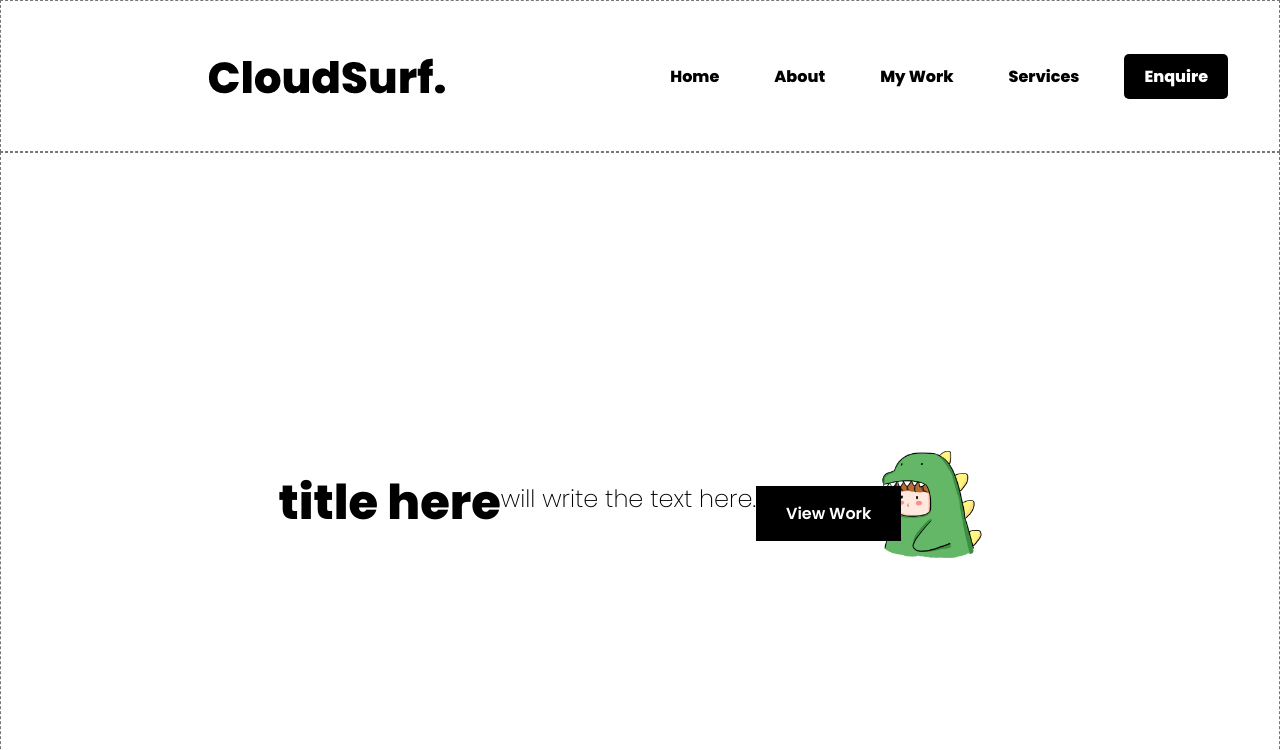
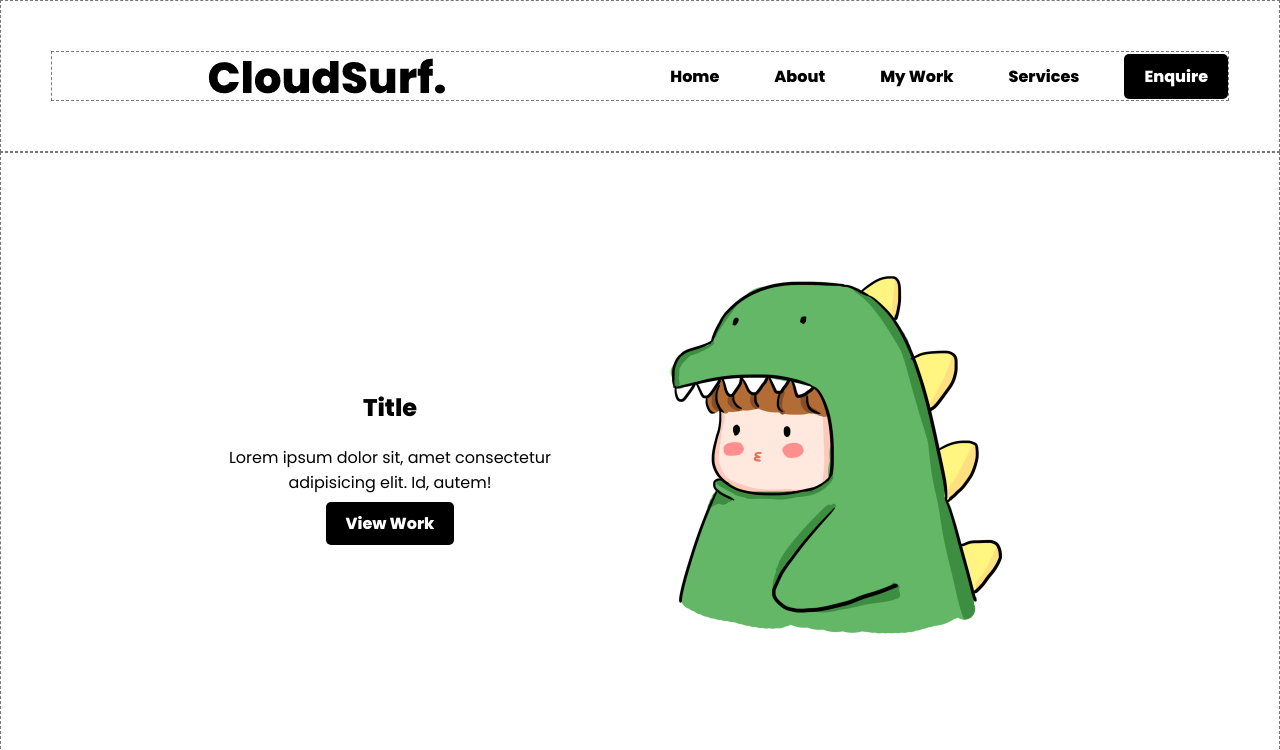
Before and after one commit to jordanleegraham17/CloudSurfWebDesigns, a plain HTML site: page index.html in a window 1280 px wide. Shown: the top 750 px of the page. Drawn offline with Linux system fonts and the light colour scheme.

Commit message:
Changes to banner content html and styling

```diff
--- a/index.html
+++ b/index.html
@@ -27,10 +27,14 @@
         </div>
       </section>
       <section class="section-banner">
-        <div class="banner-content">
-          <h1>title here</h1>
-          <p>will write the text here.</p>
+        <div class="banner-content-left">
+          <h1>Title</h1>
+          <p>
+            Lorem ipsum dolor sit, amet consectetur adipisicing elit. Id, autem!
+          </p>
           <a href="#" class="hero-button">View Work</a>
+        </div>
+        <div class="banner-content-right">
           <img
             src="images/avatar.png"
             alt="https://pngtree.com/freepng/520-couple-avatar-boy-avatar-little-dinosaur-cartoon-cute_4561296.html'>png image from pngtree.com/"
--- a/style.css
+++ b/style.css
@@ -14,7 +14,7 @@ body {
     max-width: 100%;
     grid-template-columns: repeat(8, 1fr);
     grid-column-gap: 10px;
-    grid-template-rows: auto 645px auto auto auto auto;
+    grid-template-rows: auto auto auto auto auto auto;
     grid-row-gap: 0px;
 }
 
@@ -34,7 +34,7 @@ body {
     display: flex;
     justify-content: flex-end;
     align-items: center;
-    border: dashed 1px #FFF;
+    border: dashed 1px #777;
 }
 
 .logo {
@@ -84,52 +84,28 @@ body {
     justify-content: center;
     align-items: center;
     position: relative;
-    height: 600px;
+    height: 500px;
     background-color: white;
     overflow: hidden;
     padding: 0;
 }
 
-.banner-content {
-    display: flex;
-    max-width: 800px;
-    padding: 20px;
-    position: relative;
-    align-items: center;
-}
-
-.banner-content h1 {
-    font-size: 48px;
-    margin: 0;
-    font-weight: 800;
-    z-index: 2;
-}
-
-.banner-content p {
-    font-size: 24px;
-    margin: 10px 0 20px;
-    font-weight: 200;
-    z-index: 2;
+.banner-content-left {
+    width: 30%;
 }
 
 .hero-button {
-    display: inline-block;
     background-color: black;
     color: white;
     text-decoration: none;
-    padding: 15px 30px;
-    font-weight: 600;
-    margin-top: 20px;
-    z-index: 2;
+    padding: 10px 20px;
+    font-weight: bold;
+    border-radius: 5px;
 }
 
 .avatar {
-    position: relative;
-    width: 150px;
-    height: 150px;
-    border-radius: 50%;
-    margin-left: -50px;
-    z-index: 1;
+    max-width: 500px;
+    height: auto;
 }
 
 /* About styling */
```
